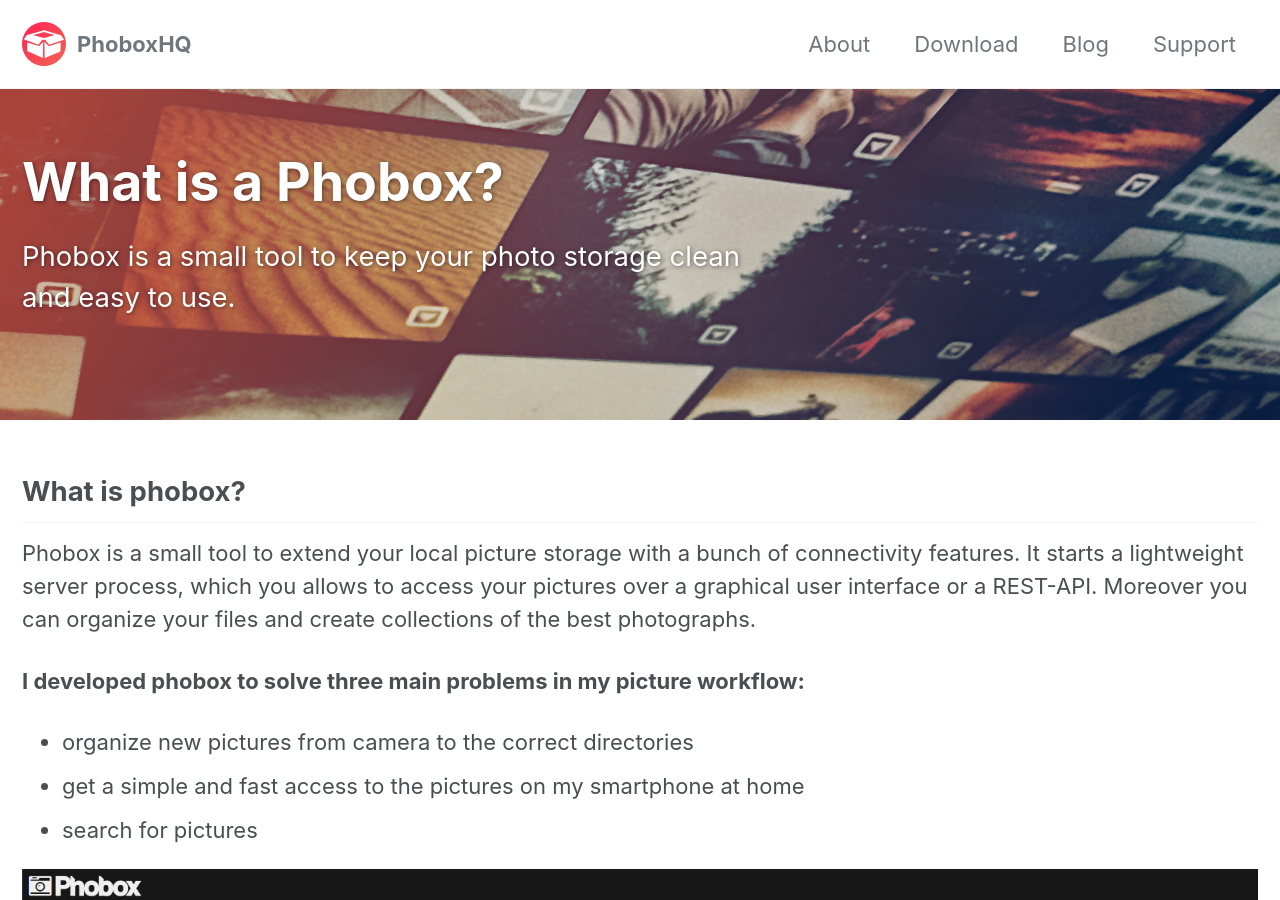
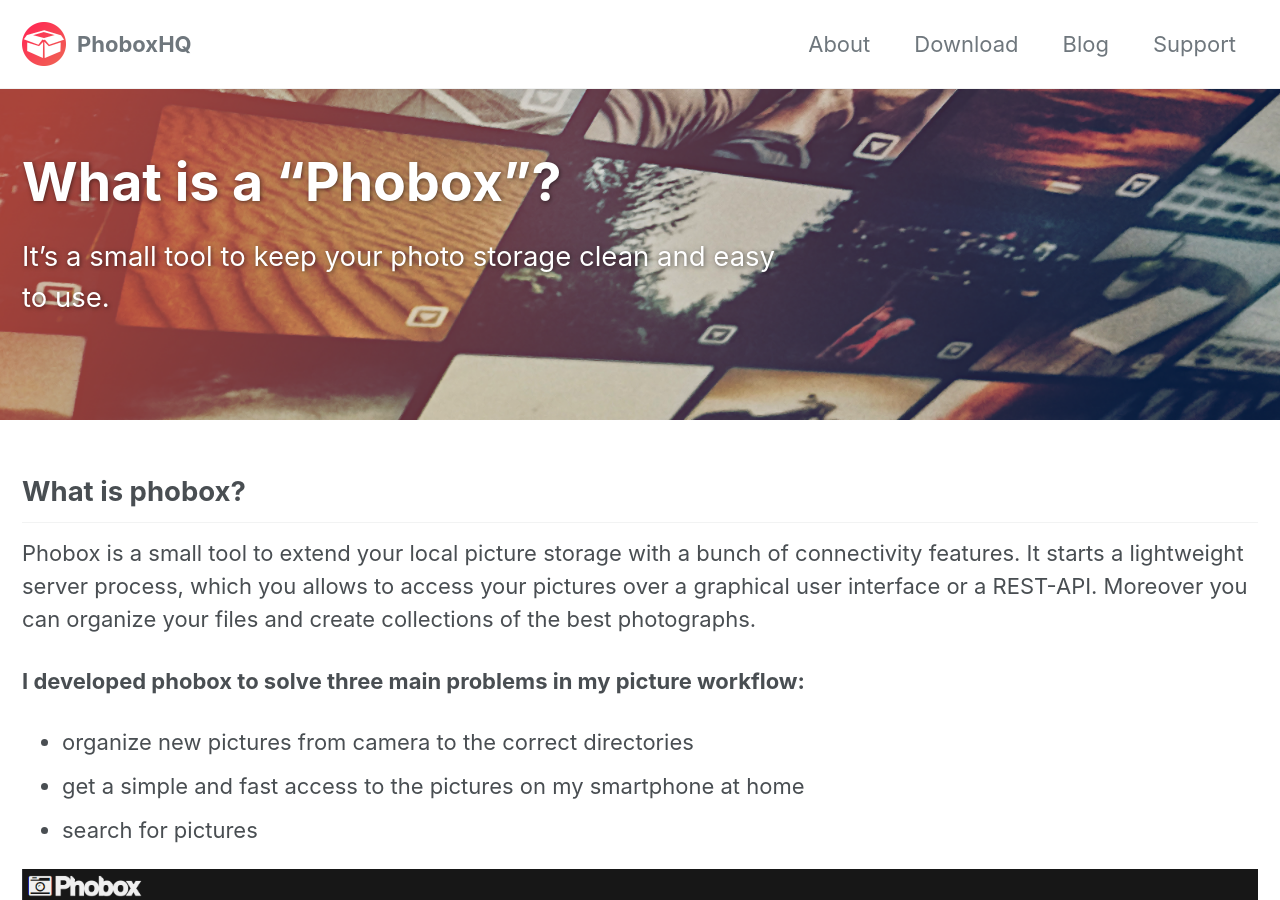
Before and after one commit to phoboxhq/home2, a Jekyll site: the page built from _pages/about.md, in a window 1280 px wide and 900 px high. Built offline with Jekyll 4.4.1, drawn with Linux system fonts in a browser that asks for light colours; cached includes are drawn as plain includes; nearby versions of some CDN libraries.

Commit message:
Update about

```diff
--- a/_pages/about.md
+++ b/_pages/about.md
@@ -4,8 +4,8 @@
 header:
     overlay_color: "#5e616c"
     overlay_image: /assets/images/splash_about.png
-title: "What is a Phobox?"
-excerpt: "Phobox is a small tool to keep your photo storage clean and easy to use."
+title: "What is a \"Phobox\"?"
+excerpt: "It's a small tool to keep your photo storage clean and easy to use."
 modified: 2019-06-013T21:13:00-04:00
 ---
 
```
